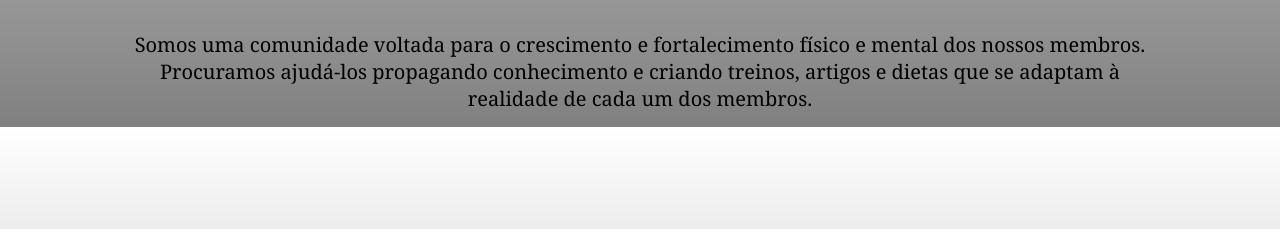
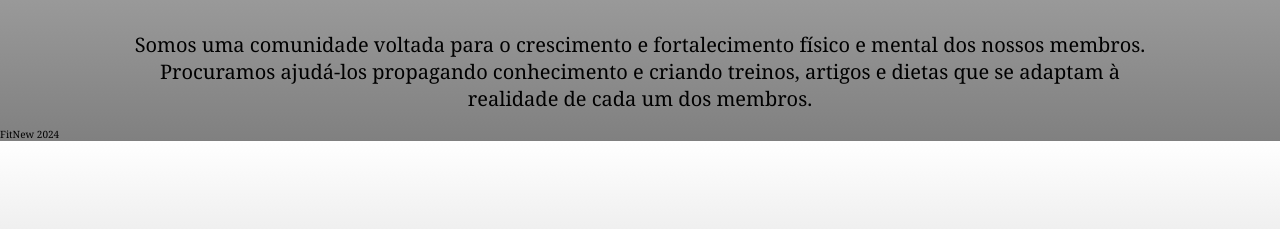
Before and after one commit to Lucas-Espindola-dev/FitNew, a Django app: page /fitnew/home/ in a window 1280 px wide. Shown: the part 571-800 px from the top of the page. Run offline with Django 5.2, Linux system fonts and the light colour scheme.

Commit message:
Including footer.html

```diff
--- a/app/template/base.html
+++ b/app/template/base.html
@@ -12,5 +12,7 @@
         {% block content %}  {% endblock %}
     </main>
 
+    {% include 'fitnew/partials/footer.html' %}
+
 </body>
 </html>
```
